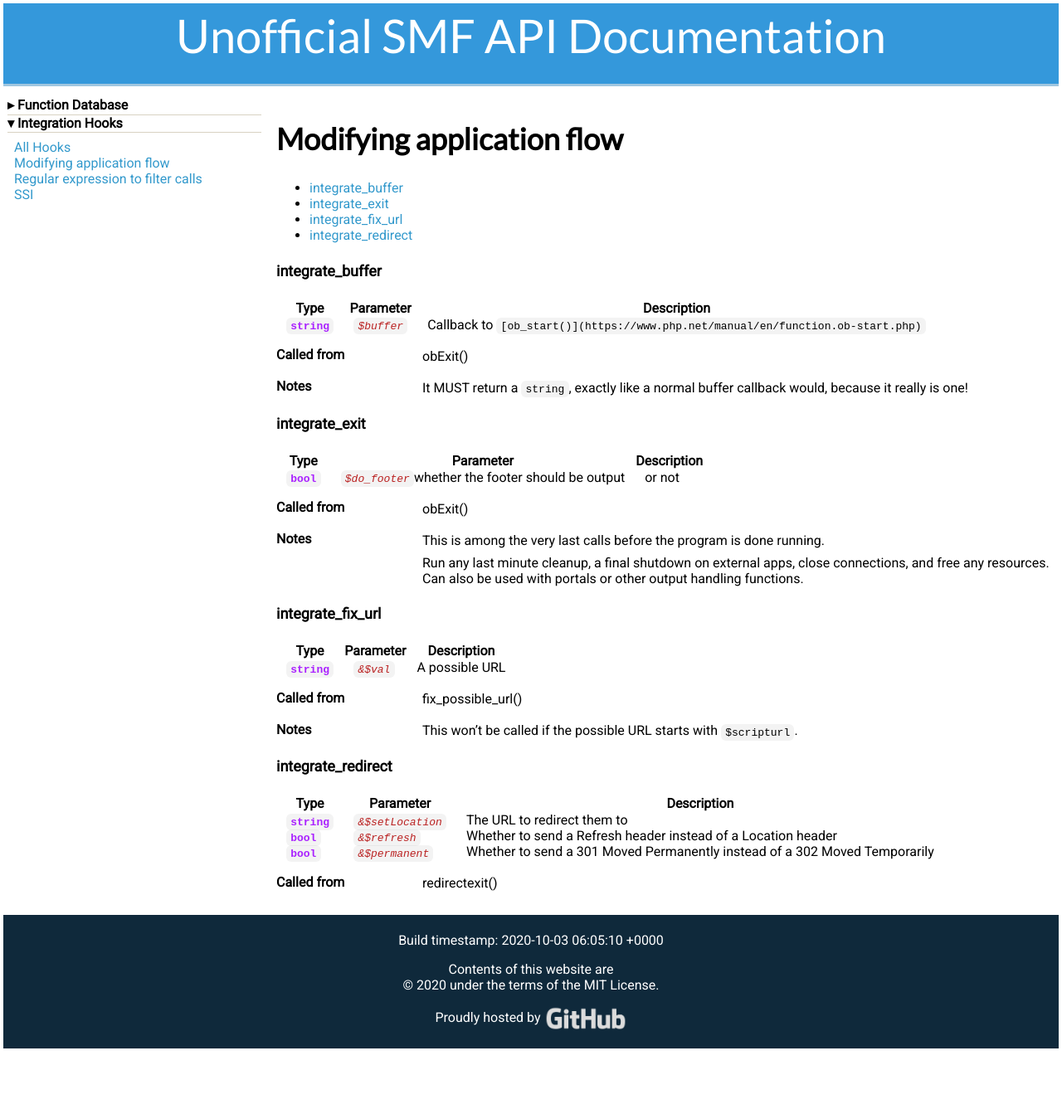
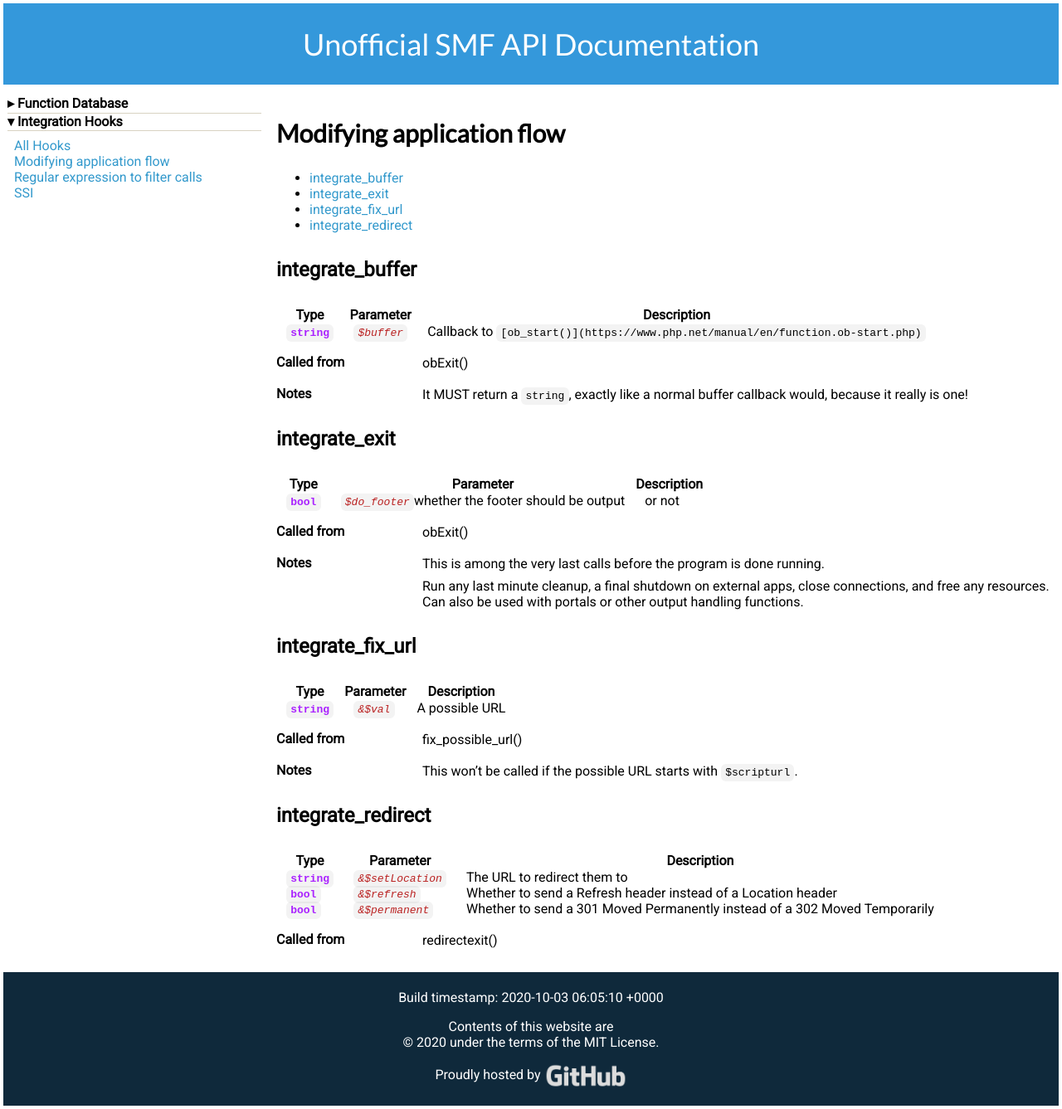
Before and after one commit to live627/smf-api-docs-test, a Jekyll site: the page built from hooks/flow.md, in a window 1280 px wide. Shown: the whole page at 83% size. Built offline with Jekyll 4.4.1, drawn with Linux system fonts in a browser that asks for light colours; before the commit the page ends 1268 px from its top, so only the background shows below that.

Commit message:
fix headings

```diff
--- a/_includes/head.html
+++ b/_includes/head.html
@@ -1,6 +1,5 @@
 <!DOCTYPE html>
 <html lang="en-gb">
-
     <head>
         <meta charset="utf-8">
         <meta name="robots" content="noindex, nofollow"><!-- Since this is a demo site, I don't want search engines to index it. -->
@@ -8,7 +7,6 @@
         <title>{{ page.title }}</title>
         <link rel="stylesheet" href="{{ site.baseurl }}/css/main.css" >
     </head>
-
     <body>
- <header><a href="{{ site.baseurl }}">{{ site.name }}</a></header>
- <div id='main'>
+<header><h1><a href="{{ site.baseurl }}">{{ site.name }}</a></h1></header>
+<div id='main'>
--- a/_layouts/default.html
+++ b/_layouts/default.html
@@ -1,5 +1,5 @@
 {% include head.html %}
     <article>
-        <h1>{{ page.title }}</h1>{{ content }}</article>
+        <h2>{{ page.title }}</h2>{{ content }}</article>
     {% include nav.html %}
 {% include foot.html %}
--- a/css/main.sass
+++ b/css/main.sass
@@ -3,7 +3,7 @@
 # only Main files contain this front matter, not partials.
 ---
 
-@import "https://fonts.googleapis.com/css2?family=Lato&family=Roboto";
+@import "https://fonts.googleapis.com/css2?family=Lato&family=Roboto"
 
 *
   box-sizing: border-box
@@ -34,18 +34,10 @@ h2
   line-height: 40px
 
 header
-  font-family: Lato, Arial, sans-serif
-  font-weight: 700
-  font-size: 3.5em
-  margin: 0.5em 0 1em
   background: #3498db
-  box-shadow: 0 -3px #9fc6e0 inset
-  padding: 20px 0
   text-align: center
-  display: block
   margin: 4px
   padding: 5px
-  min-height: 100px
 
   a
     color: #fff
--- a/hooks/flow.md
+++ b/hooks/flow.md
@@ -5,7 +5,7 @@ title: Modifying application flow
 ---
 * auto-gen TOC:
 {:toc}
-#### integrate_buffer
+### integrate_buffer
 
 Type|Parameter|Description
 ---|---|---
@@ -17,7 +17,7 @@ Called from
 Notes
 : It MUST return a `string`, exactly like a normal buffer callback would, because it really is one!
 
-#### integrate_exit
+### integrate_exit
 
 Type|Parameter|Description
 ---|---|---
@@ -30,7 +30,7 @@ Notes
 : This is among the very last calls before the program is done running.
 : Run any last minute cleanup, a final shutdown on external apps, close connections, and free any resources. Can also be used with portals or other output handling functions.
 
-#### integrate_fix_url
+### integrate_fix_url
 
 Type|Parameter|Description
 ---|---|---
@@ -42,7 +42,7 @@ Called from
 Notes
 : This won't be called if the possible URL starts with `$scripturl`.
 
-#### integrate_redirect
+### integrate_redirect
 
 Type|Parameter|Description
 ---|---|---
```
